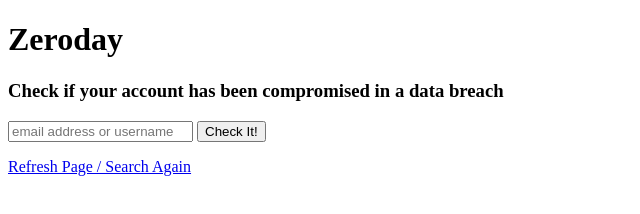
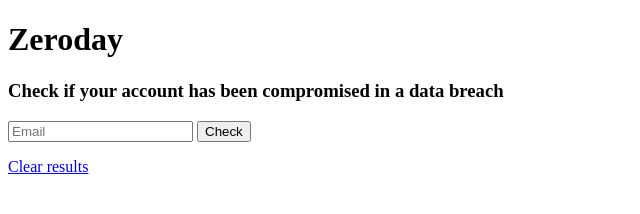
Before and after one commit to antoniosenra/N-A, a plain HTML site: page N-A_Index.html in a window 1280 px wide. Shown: the whole page, without its empty margins (0-640 px from the left). Drawn offline with nearby package versions, Linux system fonts and the light colour scheme.

Commit message:
Fixed HTML and removed "Span" tags
I changed the text on the HTML file. I also removed one of the <span>
tags. I think they're not helping us at all, and they risk making the
code confusing.

```diff
--- a/N-A_Index.html
+++ b/N-A_Index.html
@@ -12,9 +12,9 @@
 <h1>Zeroday</h1>
 <h3 class="breachIntro">Check if your account has been compromised in a data breach</h3>
 <form id="checkBreaches" name="checkBreaches">
-<input id="checkEmail" type="text" name="Email" value="" placeholder="email address or username">
-<input type="submit" name="submit" value="Check It!" onclick="loadDoc();return false;">
-<p><a href="#" onclick='reloadMe();'>Refresh Page / Search Again</a></p>
+<input id="checkEmail" type="text" name="Email" value="" placeholder="Email">
+<input type="submit" name="submit" value="Check" onclick="loadDoc();return false;">
+<p><a href="#" onclick='reloadMe();'>Clear results</a></p>
 </form>
 <div id="breachInfo"></div>
 </body>
--- a/N-A_Javascript.js
+++ b/N-A_Javascript.js
@@ -54,7 +54,7 @@ function loadDoc() {
           document.getElementById("breachInfo").innerHTML = "Please enter an email address and search again."
       } else {
         console.log("The ready state test produced a 404.")
-        document.getElementById("breachInfo").innerHTML = "<h4><p>Good news! <span class=\"attention\">\"" + email + "\"</span> hasn't been compromised on any data breach we have information on.</p></h4>";
+        document.getElementById("breachInfo").innerHTML = "<h4>Good news! '" + email + "' hasn't been compromised on any data breach we have information on.</h4>";
       }
 
 //If the xhttp.status is anything other than 200 or 404, we aren't sure what exactly that could mean. For that reason, we have made it so that nothing happens. To the user,
```
